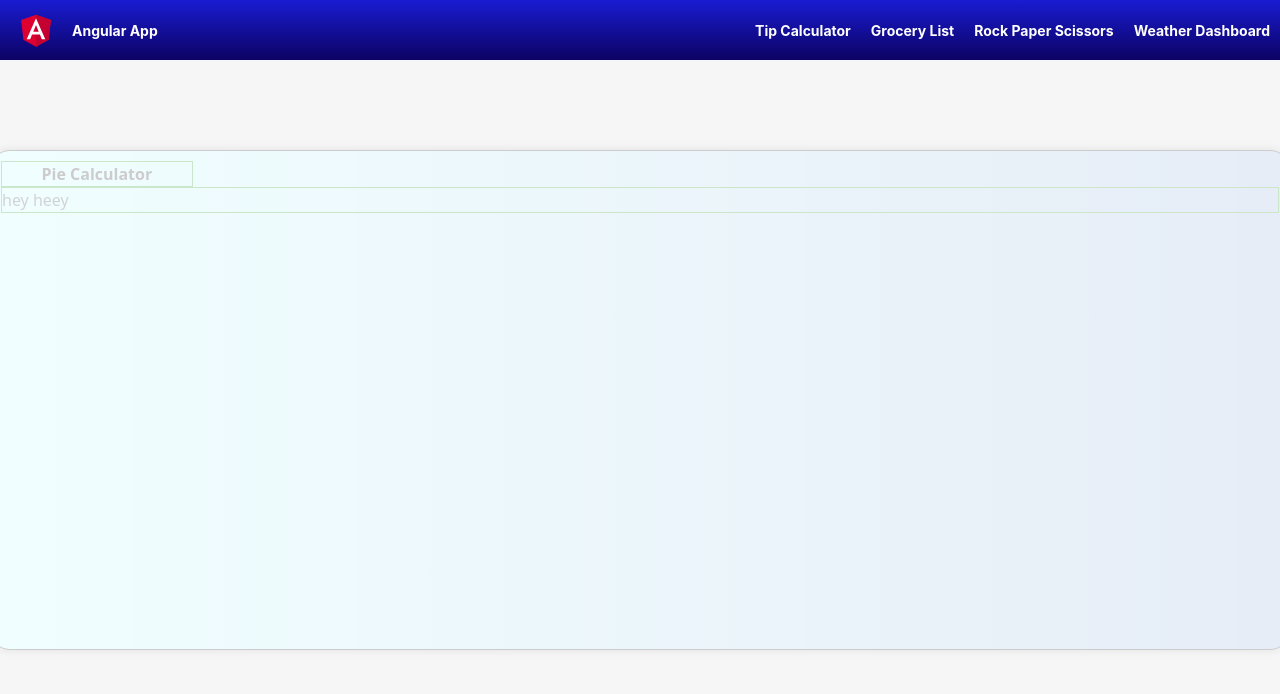
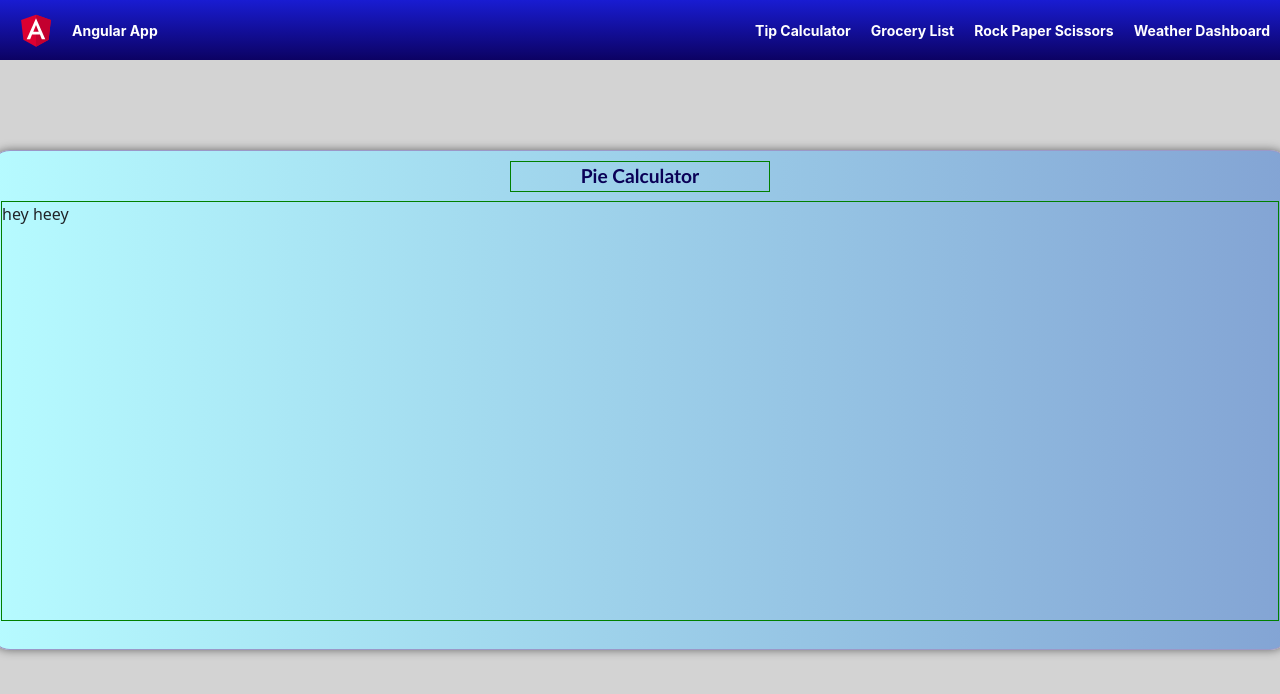
Before and after one commit to rueilmanzambi/appDemo, an Angular app: page /calculator in a window 1280 px wide. Shown: the top 694 px of the page. Built offline with nearby package versions, Linux system fonts and the light colour scheme.

Commit message:
content layout

```diff
--- a/src/app/calculator/calculator.component.css
+++ b/src/app/calculator/calculator.component.css
@@ -1,7 +1,6 @@
 .body {
     position: fixed;
     background-color: #D3D3D3;
-    opacity: 0.2;
     left: 0;
     top: 60px;
     width: 100vw;
@@ -10,7 +9,7 @@
 
 .content {
     background-image: linear-gradient(to right, #b6fbff, #83a4d4);
-    border: 1px solid black;
+    border: 1px solid rgb(155, 152, 199);
     width: 1300px;
     height: 500px;
     border-radius: 20px;
@@ -24,14 +23,19 @@
 
 .calc-header {
     border: 1px solid green;
-    width: 15%;
+    width: 20%;
     font-weight:bolder;
-    color: rgba(0, 0, 0, 1);
+    font-size: larger;
+    font-family: 'Trebuchet MS', 'Lucida Sans Unicode', 'Lucida Grande', 'Lucida Sans', Arial, sans-serif;
+    color: rgb(10, 1, 87);
     z-index: 1;
     text-align: center;
-
+    position: fixed;
+    left: 40%;
 }
 
 .calc-body {
     border: 1px solid green;
+    height: 420px;
+    margin-top: 40px;
 }
```
